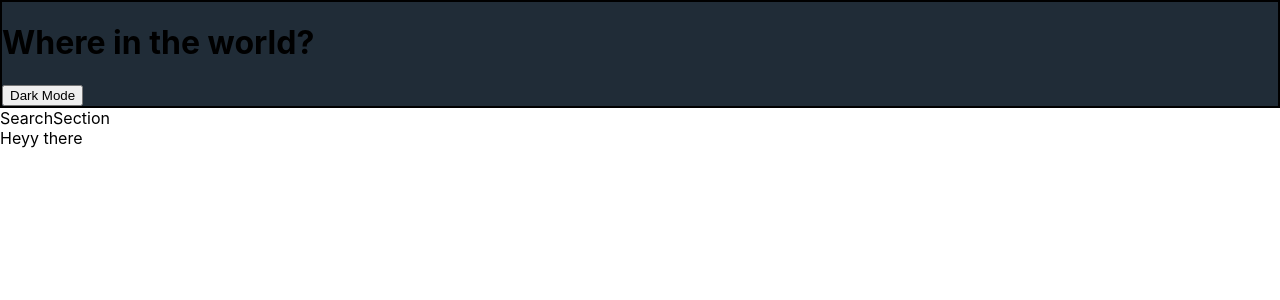
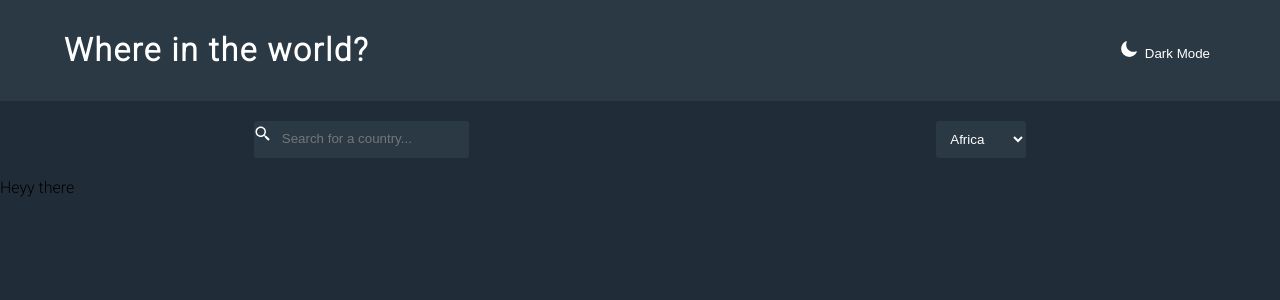
Before and after one commit to connor-cs/countries, a React (Create React App) app: page / in a window 1280 px wide. Shown: the top 300 px of the page. Built offline with nearby package versions, Linux system fonts and the light colour scheme.

Commit message:
searchbar and dropdown

```diff
--- a/package.json
+++ b/package.json
@@ -8,6 +8,7 @@
     "@testing-library/user-event": "^13.5.0",
     "react": "^18.2.0",
     "react-dom": "^18.2.0",
+    "react-icons": "^4.8.0",
     "react-scripts": "5.0.1",
     "web-vitals": "^2.1.4"
   },
--- a/public/index.html
+++ b/public/index.html
@@ -5,39 +5,16 @@
     <link rel="icon" href="%PUBLIC_URL%/favicon.ico" />
     <meta name="viewport" content="width=device-width, initial-scale=1" />
     <meta name="theme-color" content="#000000" />
-    <meta
-      name="description"
-      content="Web site created using create-react-app"
-    />
     <link rel="apple-touch-icon" href="%PUBLIC_URL%/logo192.png" />
-    <!--
-      manifest.json provides metadata used when your web app is installed on a
-      user's mobile device or desktop. See https://developers.google.com/web/fundamentals/web-app-manifest/
-    -->
+
     <link rel="manifest" href="%PUBLIC_URL%/manifest.json" />
-    <!--
-      Notice the use of %PUBLIC_URL% in the tags above.
-      It will be replaced with the URL of the `public` folder during the build.
-      Only files inside the `public` folder can be referenced from the HTML.
-
-      Unlike "/favicon.ico" or "favicon.ico", "%PUBLIC_URL%/favicon.ico" will
-      work correctly both with client-side routing and a non-root public URL.
-      Learn how to configure a non-root public URL by running `npm run build`.
-    -->
     <title>React App</title>
+    <style>
+      @import url('https://fonts.googleapis.com/css2?family=Roboto:wght@300&display=swap');
+    </style>
   </head>
   <body>
     <noscript>You need to enable JavaScript to run this app.</noscript>
     <div id="root"></div>
-    <!--
-      This HTML file is a template.
-      If you open it directly in the browser, you will see an empty page.
-
-      You can add webfonts, meta tags, or analytics to this file.
-      The build step will place the bundled scripts into the <body> tag.
-
-      To begin the development, run `npm start` or `yarn start`.
-      To create a production bundle, use `npm run build` or `yarn build`.
-    -->
   </body>
 </html>
--- a/src/App.js
+++ b/src/App.js
@@ -2,17 +2,23 @@ import React, { useState } from "react";
 import Header from "./components/header/Header";
 import SearchSection from './components/searchsection/SearchSection'
 import './index.css'
+import { IoRecordingOutline } from "react-icons/io5";
 
 function App() {
   const [darkMode, setDarkMode] = useState(true)
+  const [search, setSearch] = useState('')
+  const [region, setRegion] = useState(null)
+
+  console.log({ search })
+  console.log({ region })
   return (
-    <>
-      <Header darkMode={darkMode} setDarkMode={setDarkMode}/>
-      <SearchSection />
+    <div className={darkMode ? 'darkMode-main main' : 'lightMode-main main'}>
+      <Header darkMode={darkMode} setDarkMode={setDarkMode} />
+      <SearchSection darkMode={darkMode} setSearch={setSearch} search={search} region={region} setRegion={setRegion} />
       <div className="grid-container">
         Heyy there
       </div>
-    </>
+    </div>
   );
 }
 
--- a/src/components/header/Header.jsx
+++ b/src/components/header/Header.jsx
@@ -1,11 +1,15 @@
 import React from 'react'
 import './header.css'
+import { IoMoonOutline, IoMoon } from "react-icons/io5";
 
-export default function Header({darkMode, setDarkMode}) {
+export default function Header({ darkMode, setDarkMode }) {
   return (
-    <div className={darkMode ? 'darkMode' : 'lightMode'}>
+    <div className={darkMode ? 'darkMode-header header' : 'lightMode-header header'}>
       <h1>Where in the world?</h1>
-      <button onClick={()=>setDarkMode(!darkMode)}>{darkMode ? 'Dark Mode' : 'Light Mode'}</button>
+      <button className={darkMode ? 'darkMode-button button' : 'lightMode-button button'} onClick={() => setDarkMode(!darkMode)}>
+        {darkMode ? <IoMoon className={darkMode ? 'darkMode icon' : 'lightMode icon'} size={18} /> : <IoMoonOutline className={darkMode ? 'darkMode icon' : 'lightMode icon'} size={18} />}
+        Dark Mode
+      </button>
     </div>
   )
 }
--- a/src/components/header/header.css
+++ b/src/components/header/header.css
@@ -1,4 +1,41 @@
-.darkMode {
-    background-color: hsl(207, 26%, 17%);
-    border: 2px solid black;
+.darkMode-header {
+    background-color: hsl(209, 23%, 22%);
+    color: hsl(0, 0%, 100%);
 }
+.lightMode-header {
+    background-color: hsl(0, 0%, 100%);
+    color: hsl(200, 15%, 8%);
+}
+.header {
+    display: flex;
+    justify-content: space-between;
+    padding: 10px;
+    align-items: center;
+    padding-left: 5%;
+    padding-right: 5%;
+}
+
+.header h1 {
+    font-weight: 600;
+    letter-spacing: .1rem;
+}
+
+button {
+    border: none;
+    cursor: pointer;
+}
+
+.darkMode-button {
+    background-color: hsl(209, 23%, 22%);
+    color: hsl(0, 0%, 100%);
+}
+
+.lightMode-button {
+    color: hsl(200, 15%, 8%);
+    background-color: hsl(0, 0%, 100%);
+}
+
+
+.icon {
+    padding-right: 0.5em;
+}
--- /dev/null
+++ b/src/components/searchsection/Dropdown.jsx
@@ -0,0 +1,17 @@
+import React from 'react'
+
+export default function Dropdown({ darkMode, region, setRegion }) {
+    return (
+        <select
+            className={darkMode ? 'darkMode-dropdown dropdown' : 'lightMode-dropdown dropdown'}
+            name="region"
+            id="region"
+            onChange={(e) => setRegion(e.target.value)} value={region}>
+            <option value="Africa" >Africa</option>
+            <option value="America">America</option>
+            <option value="Asia">Asia</option>
+            <option value="Europe">Europe</option>
+            <option value="Oceania">Oceania</option>
+        </select>
+    )
+}
--- a/src/components/searchsection/SearchSection.jsx
+++ b/src/components/searchsection/SearchSection.jsx
@@ -1,8 +1,13 @@
 import React from 'react'
+import Searchbar from './Searchbar'
+import Dropdown from './Dropdown'
 import './searchSection.css'
 
-export default function SearchSection() {
+export default function SearchSection({search, darkMode, setSearch, region, setRegion}) {
   return (
-    <div>SearchSection</div>
+    <div className={darkMode ? 'darkMode-search search' : 'lighMode-search search'}>
+      <Searchbar search={search} setSearch={setSearch} darkMode={darkMode}/>
+      <Dropdown region={region} setRegion={setRegion} darkMode={darkMode}/>
+    </div>
   )
 }
--- /dev/null
+++ b/src/components/searchsection/Searchbar.jsx
@@ -0,0 +1,11 @@
+import React from 'react'
+import { BiSearchAlt2 } from "react-icons/bi";
+
+export default function Searchbar({ darkMode, search, setSearch }) {
+  return (
+    <div className={darkMode ? 'darkMode-search-container search-container' : 'lightMode-search-container search-container'}>
+      <BiSearchAlt2 size={18}/>
+      <input className={darkMode ? 'darkMode-input input' : 'lightMode-input input'} placeholder="Search for a country..." type="text" value={search} onChange={(e) => setSearch(e.target.value)} />
+    </div>
+  )
+}
--- a/src/components/searchsection/searchSection.css
+++ b/src/components/searchsection/searchSection.css
@@ -0,0 +1,46 @@
+.search {
+    display: flex;
+    justify-content: space-around;
+    padding: 20px;
+}
+
+.input {
+    padding: 10px;
+    border: none;
+    border-radius: 3px;
+}
+
+.darkMode-input {
+    background-color: hsl(209, 23%, 22%);
+    color: hsl(0, 0%, 100%)
+}
+
+.darkMode-dropdown {
+    background-color: hsl(209, 23%, 22%);
+    color: hsl(0, 0%, 100%);
+}
+.dropdown {
+    padding: 10px;
+    border-radius: 3px;
+    border: none;
+}
+
+.dropdown:focus {
+    border: none;
+}
+
+.dropdown option {
+    border: none;
+}
+.search-container {
+    border: none;
+    border-radius: 3px;
+}
+.darkMode-search-container {
+    background-color: hsl(209, 23%, 22%);
+    color: hsl(0, 0%, 100%);
+}
+
+.lightMode-search-container {
+    background-color: hsl(0, 0%, 100%);
+}
--- a/src/index.css
+++ b/src/index.css
@@ -1,8 +1,6 @@
 body {
   margin: 0;
-  font-family: -apple-system, BlinkMacSystemFont, 'Segoe UI', 'Roboto', 'Oxygen',
-    'Ubuntu', 'Cantarell', 'Fira Sans', 'Droid Sans', 'Helvetica Neue',
-    sans-serif;
+  font-family: 'Roboto', sans-serif;
   -webkit-font-smoothing: antialiased;
   -moz-osx-font-smoothing: grayscale;
 }
@@ -11,3 +9,15 @@ code {
   font-family: source-code-pro, Menlo, Monaco, Consolas, 'Courier New',
     monospace;
 }
+
+.main {
+  height: 100vh;
+}
+
+.darkMode-main {
+  background-color: hsl(207, 26%, 17%)
+}
+
+.lightMode-main {
+  background-color: hsl(0, 0%, 98%);
+}
```
Also changed, not shown: 1 other file (tests, documents, lock files or other folders).
